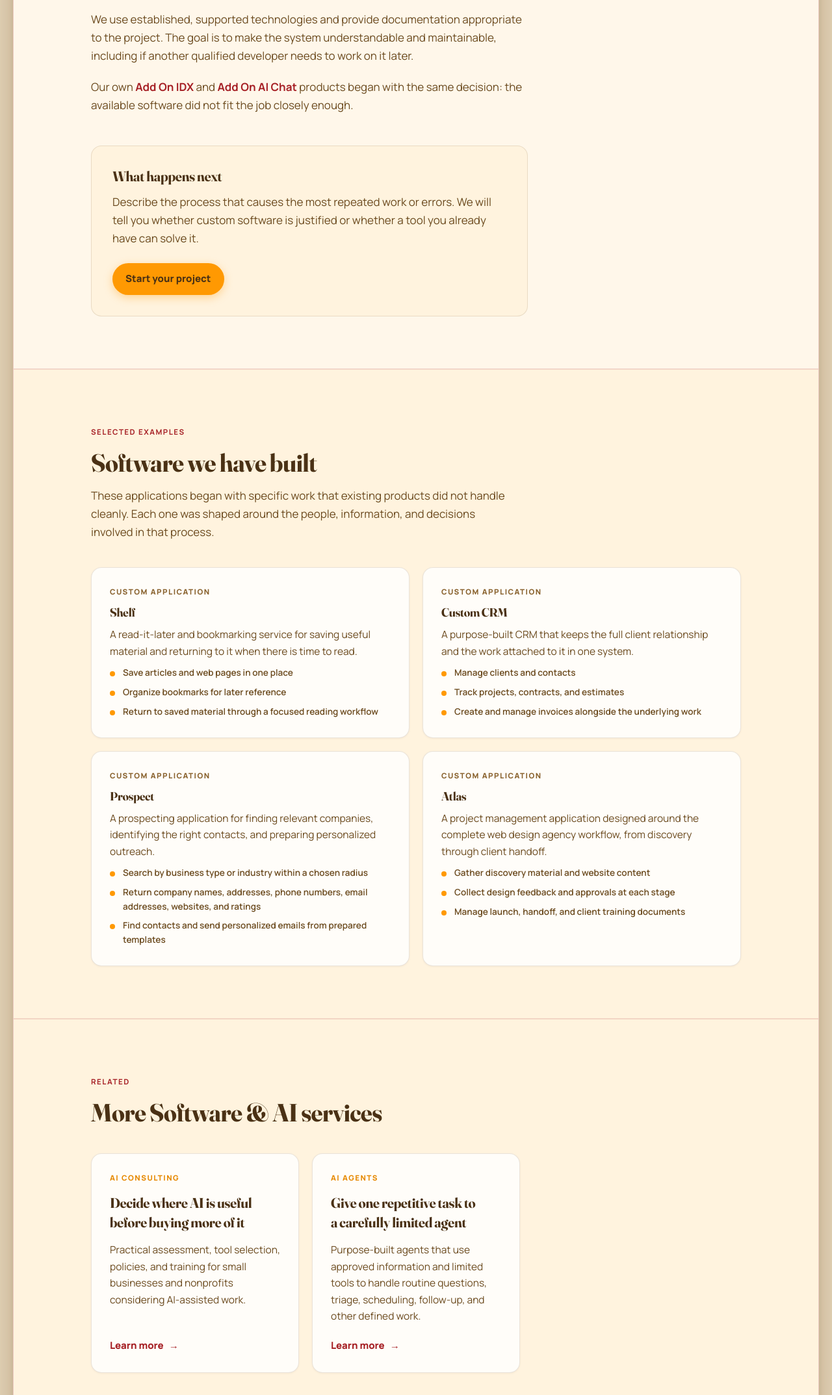
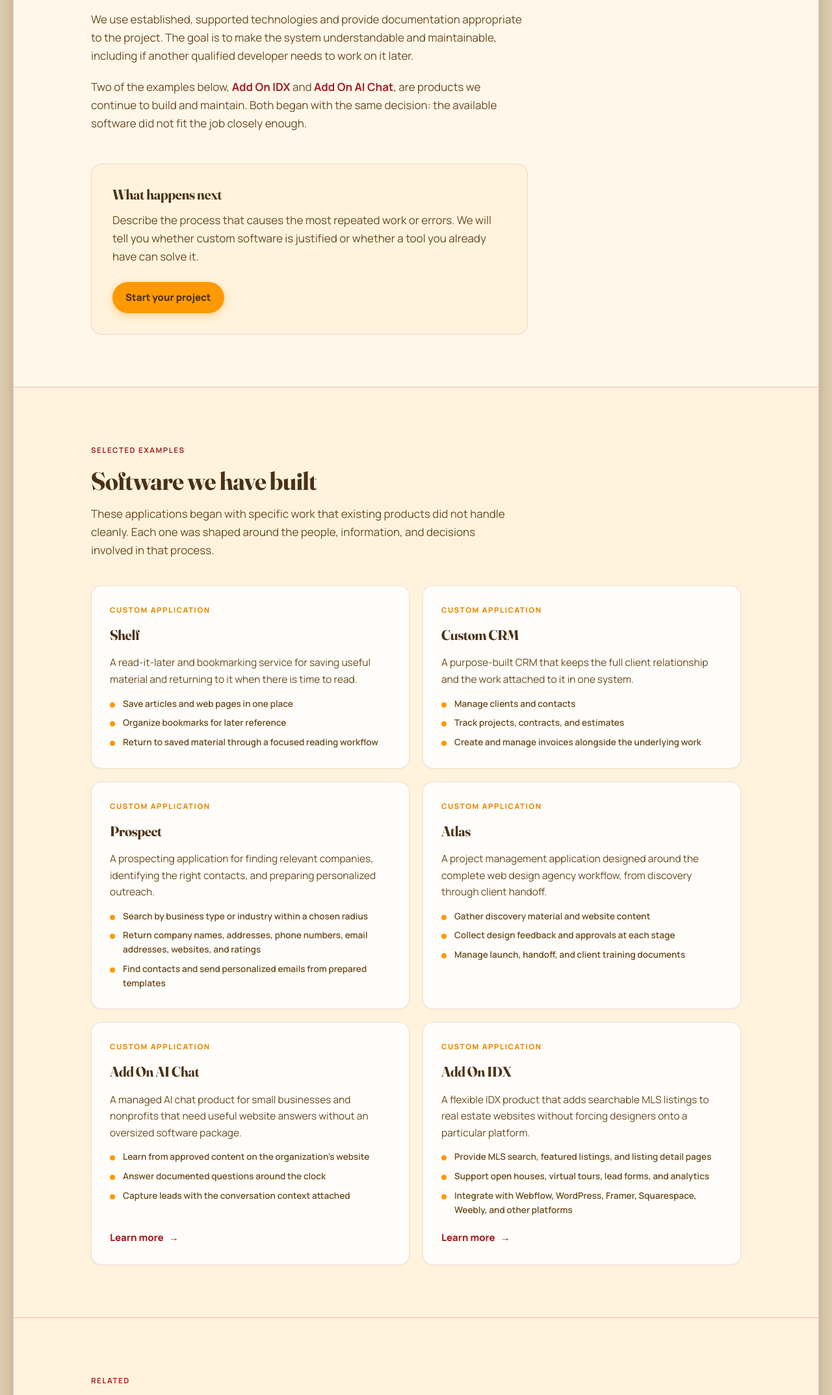
Before and after one commit to misinc/misinc-2026, an Astro site: page /services/custom-software in a window 1280 px wide. Shown: the part 1921-4068 px from the top of the page at 65% size. Built offline with nearby package versions, Linux system fonts and the light colour scheme; Astro itself is replaced by a stand-in of ours.

Commit message:
Add MIS products to software examples

```diff
--- a/src/content.config.ts
+++ b/src/content.config.ts
@@ -37,6 +37,7 @@ const services = defineCollection({
           name: z.string(),
           summary: z.string(),
           capabilities: z.array(z.string()).default([]),
+          href: z.string().optional(),
         }),
       )
       .default([]),
--- a/src/content/services/custom-software.md
+++ b/src/content/services/custom-software.md
@@ -34,6 +34,20 @@ examples:
       - Gather discovery material and website content
       - Collect design feedback and approvals at each stage
       - Manage launch, handoff, and client training documents
+  - name: Add On AI Chat
+    summary: A managed AI chat product for small businesses and nonprofits that need useful website answers without an oversized software package.
+    capabilities:
+      - Learn from approved content on the organization’s website
+      - Answer documented questions around the clock
+      - Capture leads with the conversation context attached
+    href: /platforms/addonaichat
+  - name: Add On IDX
+    summary: A flexible IDX product that adds searchable MLS listings to real estate websites without forcing designers onto a particular platform.
+    capabilities:
+      - Provide MLS search, featured listings, and listing detail pages
+      - Support open houses, virtual tours, lead forms, and analytics
+      - Integrate with Webflow, WordPress, Framer, Squarespace, Weebly, and other platforms
+    href: /platforms/addonidx
 heroLabel: Custom Software
 nextStep: >-
   Describe the process that causes the most repeated work or errors. We will tell you whether custom software is justified or whether a tool you already have can solve it.
@@ -70,4 +84,4 @@ Custom software has a life after launch. Hosting, monitoring, security updates,
 
 We use established, supported technologies and provide documentation appropriate to the project. The goal is to make the system understandable and maintainable, including if another qualified developer needs to work on it later.
 
-Our own [Add On IDX](/platforms/addonidx) and [Add On AI Chat](/platforms/addonaichat) products began with the same decision: the available software did not fit the job closely enough.
+Two of the examples below, [Add On IDX](/platforms/addonidx) and [Add On AI Chat](/platforms/addonaichat), are products we continue to build and maintain. Both began with the same decision: the available software did not fit the job closely enough.
--- a/src/pages/services/[slug].astro
+++ b/src/pages/services/[slug].astro
@@ -153,12 +153,13 @@ const breadcrumbs = {
           <div class="grid gap-5 md:grid-cols-2">
             {service.data.examples.map((example) => (
               <Card
-                variant="plain"
+                variant="service"
                 tag="Custom application"
                 title={example.name}
                 blurb={example.summary}
                 bullets={example.capabilities}
-                class="p-7"
+                href={example.href}
+                cta={example.href ? 'Learn more' : undefined}
               />
             ))}
           </div>
```
